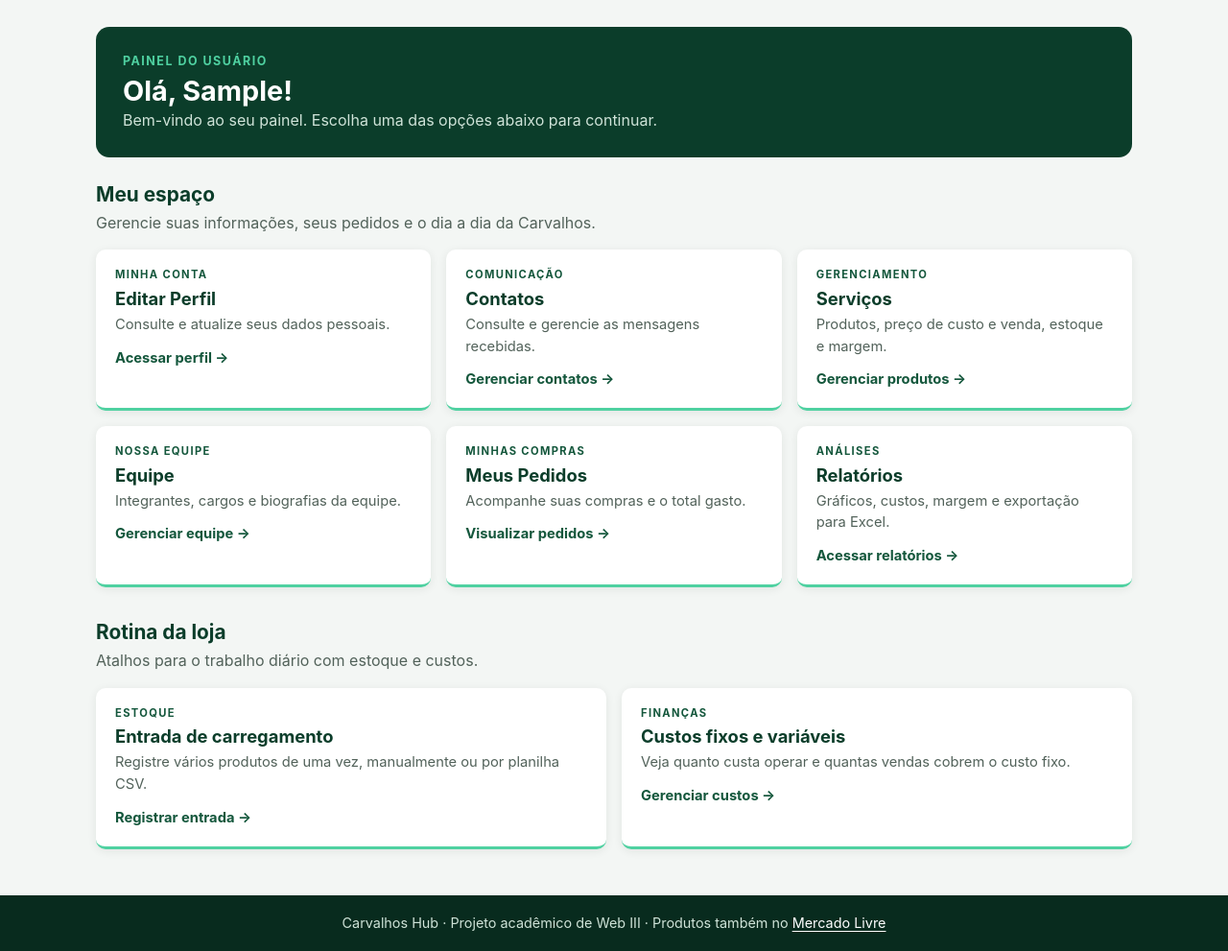
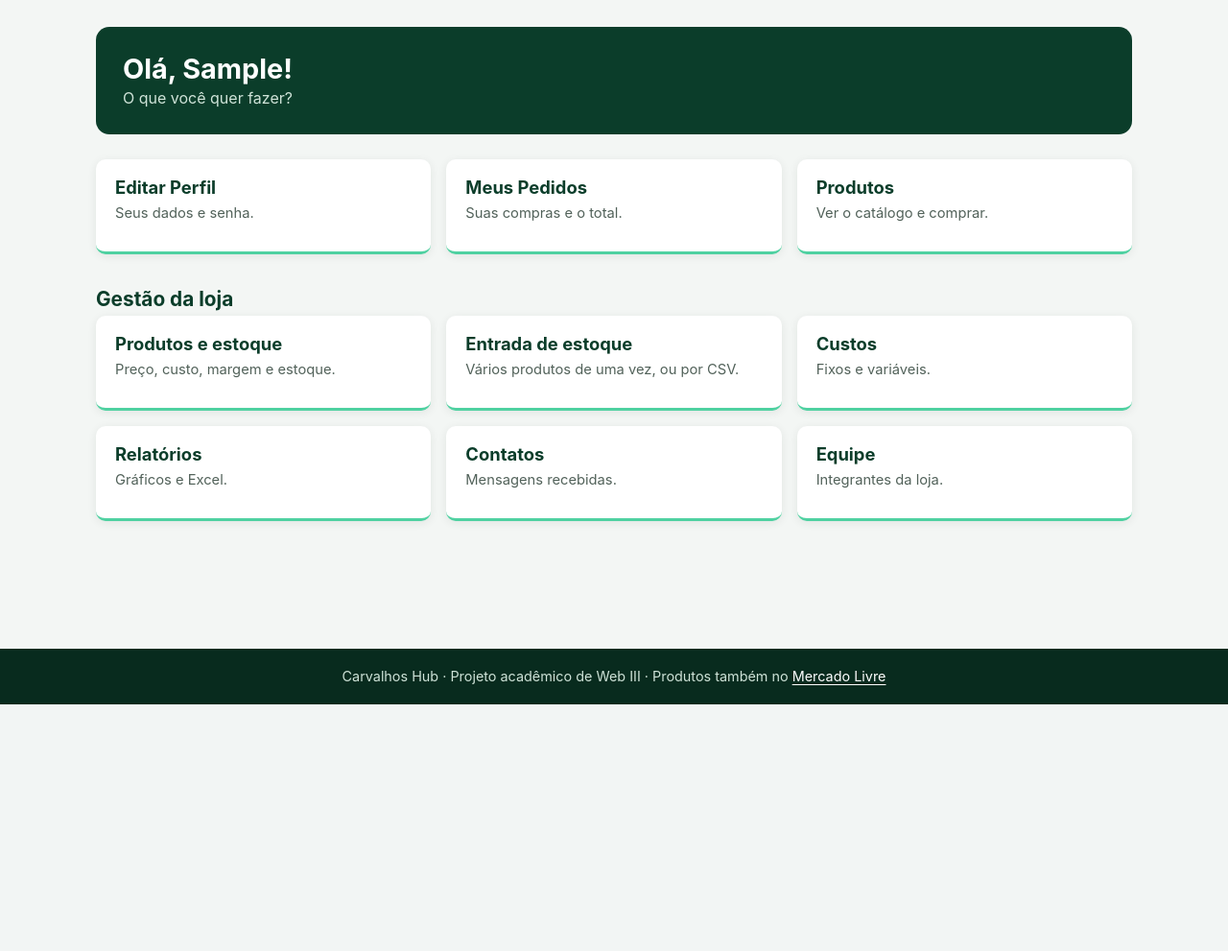
Before and after one commit to DevTroli/carvalhos, a Django app: page /login/dashboard/ in a window 1280 px wide. Shown: the part 66-1057 px from the top of the page at 96% size. After the commit the page ends 800 px from the top, so only its background shows below. Run offline with Django 5.2, Linux system fonts and the light colour scheme; the visitor is signed in with stand-in values (Sample User, id 1); data comes from the database, SQL or seed files in the repository.

Commit message:
Home publica enxuta, dashboard por perfil, relatorios maiores e gestao restrita a administrador

```diff
--- a/login/templates/dashboard.html
+++ b/login/templates/dashboard.html
@@ -2,24 +2,25 @@
 {% block titulo %}Dashboard{% endblock %}
 {% block conteudo %}
 <section class="boas-vindas">
-    <span class="sobretitulo">Painel do usuário</span>
     <h1>Olá, {{ user.first_name|default:user.username }}!</h1>
-    <p>Bem-vindo ao seu painel. Escolha uma das opções abaixo para continuar.</p>
+    <p>O que você quer fazer?</p>
 </section>
-<h2 class="secao" style="margin-top:0">Meu espaço</h2>
-<p class="secao-sub">Gerencie suas informações, seus pedidos e o dia a dia da Carvalhos.</p>
+
 <div class="grade-2">
-    <a class="atalho" href="{% url 'perfil' %}"><span class="sobretitulo">Minha conta</span><h3>Editar Perfil</h3><p>Consulte e atualize seus dados pessoais.</p><span class="ir">Acessar perfil →</span></a>
-    <a class="atalho" href="{% url 'contatos' %}"><span class="sobretitulo">Comunicação</span><h3>Contatos</h3><p>Consulte e gerencie as mensagens recebidas.</p><span class="ir">Gerenciar contatos →</span></a>
-    <a class="atalho" href="{% url 'servicos' %}"><span class="sobretitulo">Gerenciamento</span><h3>Serviços</h3><p>Produtos, preço de custo e venda, estoque e margem.</p><span class="ir">Gerenciar produtos →</span></a>
-    <a class="atalho" href="{% url 'integrantes' %}"><span class="sobretitulo">Nossa equipe</span><h3>Equipe</h3><p>Integrantes, cargos e biografias da equipe.</p><span class="ir">Gerenciar equipe →</span></a>
-    <a class="atalho" href="{% url 'pedidos' %}"><span class="sobretitulo">Minhas compras</span><h3>Meus Pedidos</h3><p>Acompanhe suas compras e o total gasto.</p><span class="ir">Visualizar pedidos →</span></a>
-    <a class="atalho" href="{% url 'relatorios' %}"><span class="sobretitulo">Análises</span><h3>Relatórios</h3><p>Gráficos, custos, margem e exportação para Excel.</p><span class="ir">Acessar relatórios →</span></a>
+    <a class="atalho" href="{% url 'perfil' %}"><h3>Editar Perfil</h3><p>Seus dados e senha.</p></a>
+    <a class="atalho" href="{% url 'pedidos' %}"><h3>Meus Pedidos</h3><p>Suas compras e o total.</p></a>
+    <a class="atalho" href="{% url 'produtos' %}"><h3>Produtos</h3><p>Ver o catálogo e comprar.</p></a>
 </div>
-<h2 class="secao">Rotina da loja</h2>
-<p class="secao-sub">Atalhos para o trabalho diário com estoque e custos.</p>
+
+{% if gestor %}
+<h2 class="secao">Gestão da loja</h2>
 <div class="grade-2">
-    <a class="atalho" href="{% url 'entrada_estoque' %}"><span class="sobretitulo">Estoque</span><h3>Entrada de carregamento</h3><p>Registre vários produtos de uma vez, manualmente ou por planilha CSV.</p><span class="ir">Registrar entrada →</span></a>
-    <a class="atalho" href="{% url 'custos' %}"><span class="sobretitulo">Finanças</span><h3>Custos fixos e variáveis</h3><p>Veja quanto custa operar e quantas vendas cobrem o custo fixo.</p><span class="ir">Gerenciar custos →</span></a>
+    <a class="atalho" href="{% url 'servicos' %}"><h3>Produtos e estoque</h3><p>Preço, custo, margem e estoque.</p></a>
+    <a class="atalho" href="{% url 'entrada_estoque' %}"><h3>Entrada de estoque</h3><p>Vários produtos de uma vez, ou por CSV.</p></a>
+    <a class="atalho" href="{% url 'custos' %}"><h3>Custos</h3><p>Fixos e variáveis.</p></a>
+    <a class="atalho" href="{% url 'relatorios' %}"><h3>Relatórios</h3><p>Gráficos e Excel.</p></a>
+    <a class="atalho" href="{% url 'contatos' %}"><h3>Contatos</h3><p>Mensagens recebidas.</p></a>
+    <a class="atalho" href="{% url 'integrantes' %}"><h3>Equipe</h3><p>Integrantes da loja.</p></a>
 </div>
+{% endif %}
 {% endblock %}
--- a/login/views.py
+++ b/login/views.py
@@ -31,7 +31,7 @@ class EntrarView(LoginView):
 def dashboard(request):
     # Garante perfil mesmo para contas criadas pelo createsuperuser.
     Perfil.objects.get_or_create(usuario=request.user)
-    return render(request, "dashboard.html")
+    return render(request, "dashboard.html", {"gestor": eh_administrador(request.user)})
 
 
 @login_required
```
Also changed, not shown: app/templates/index.html (+12 -11 lines), app/templates/relatorio.html (+24 -19 lines), login/permissoes.py (added, +19 -0 lines).
